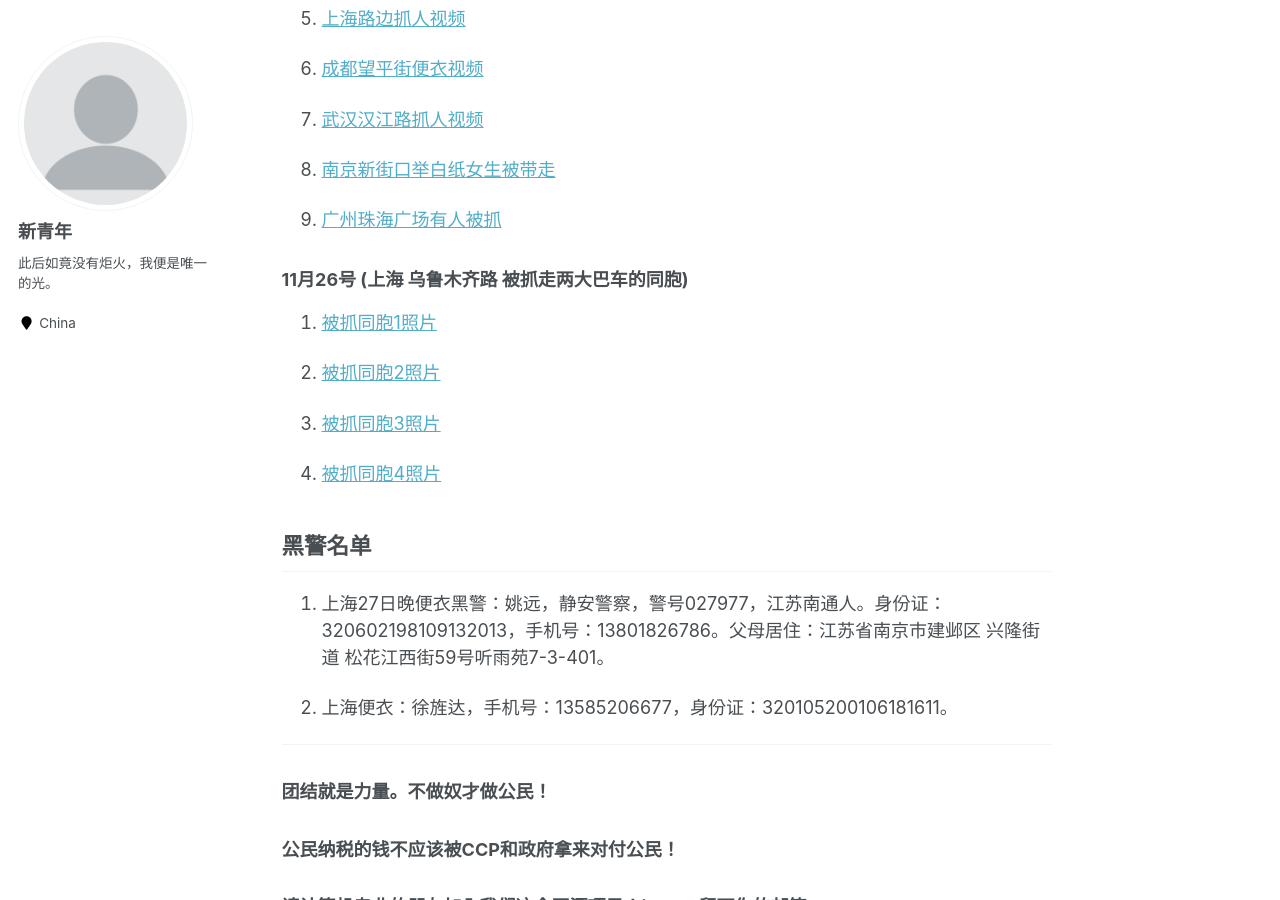
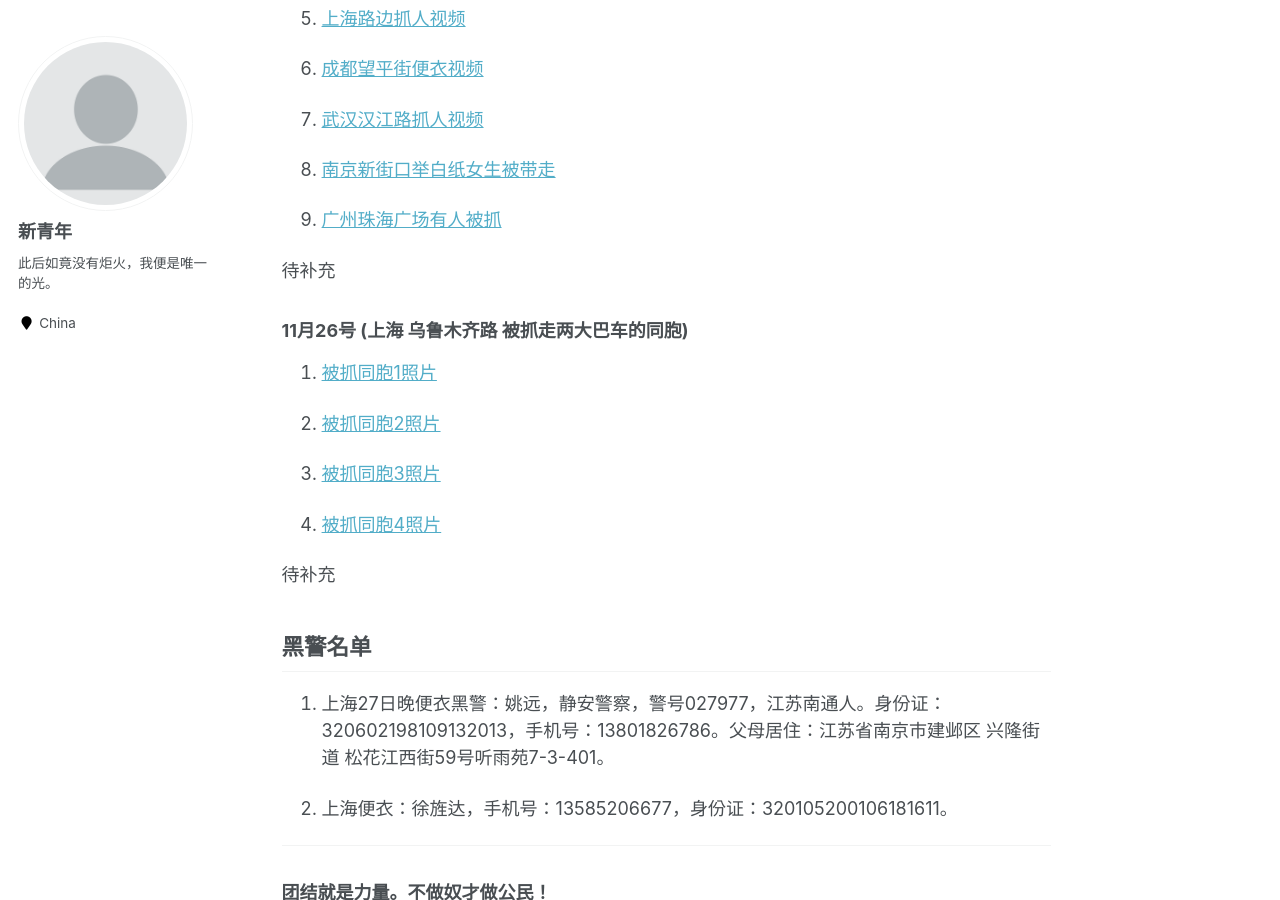
Before and after one commit to LoveChina-RememberTruth/People, a Jekyll site: the page built from _pages/about.md, in a window 1280 px wide and 900 px high, scrolled down 866 px. Built offline with Jekyll 4.4.1, drawn with Linux system fonts in a browser that asks for light colours.

Commit message:
Update about.md

```diff
--- a/_pages/about.md
+++ b/_pages/about.md
@@ -46,6 +46,8 @@ redirect_from:
 
 8. [广州珠海广场有人被抓](https://lovechina-remembertruth.github.io/People/files/people2022112713.mp4)
 
+待补充
+
 
 ### 11月26号 (上海 乌鲁木齐路 被抓走两大巴车的同胞)
 
@@ -56,6 +58,8 @@ redirect_from:
 3. [被抓同胞3照片](https://lovechina-remembertruth.github.io/People/files/people202211263.jpg)
 
 4. [被抓同胞4照片](https://lovechina-remembertruth.github.io/People/files/people202211264.jpg)
+
+待补充
 
 
 ## 黑警名单
```
